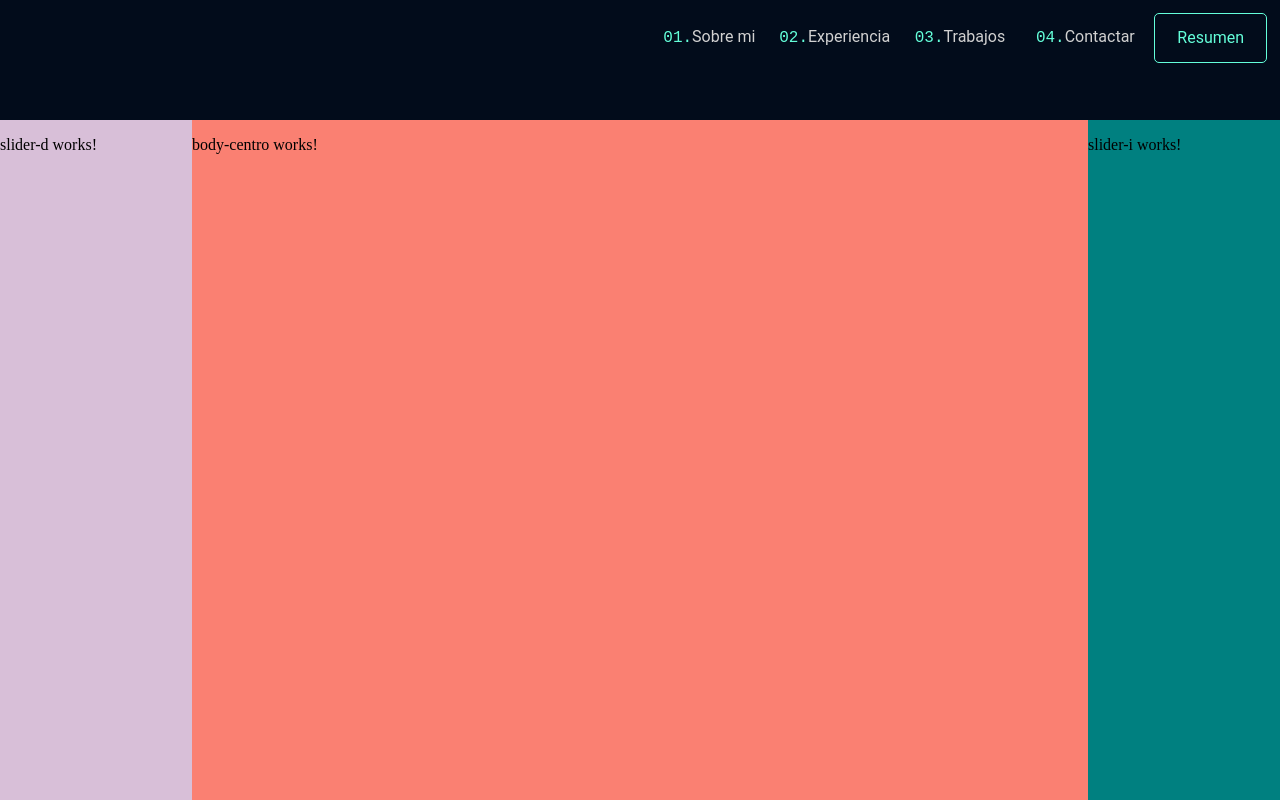
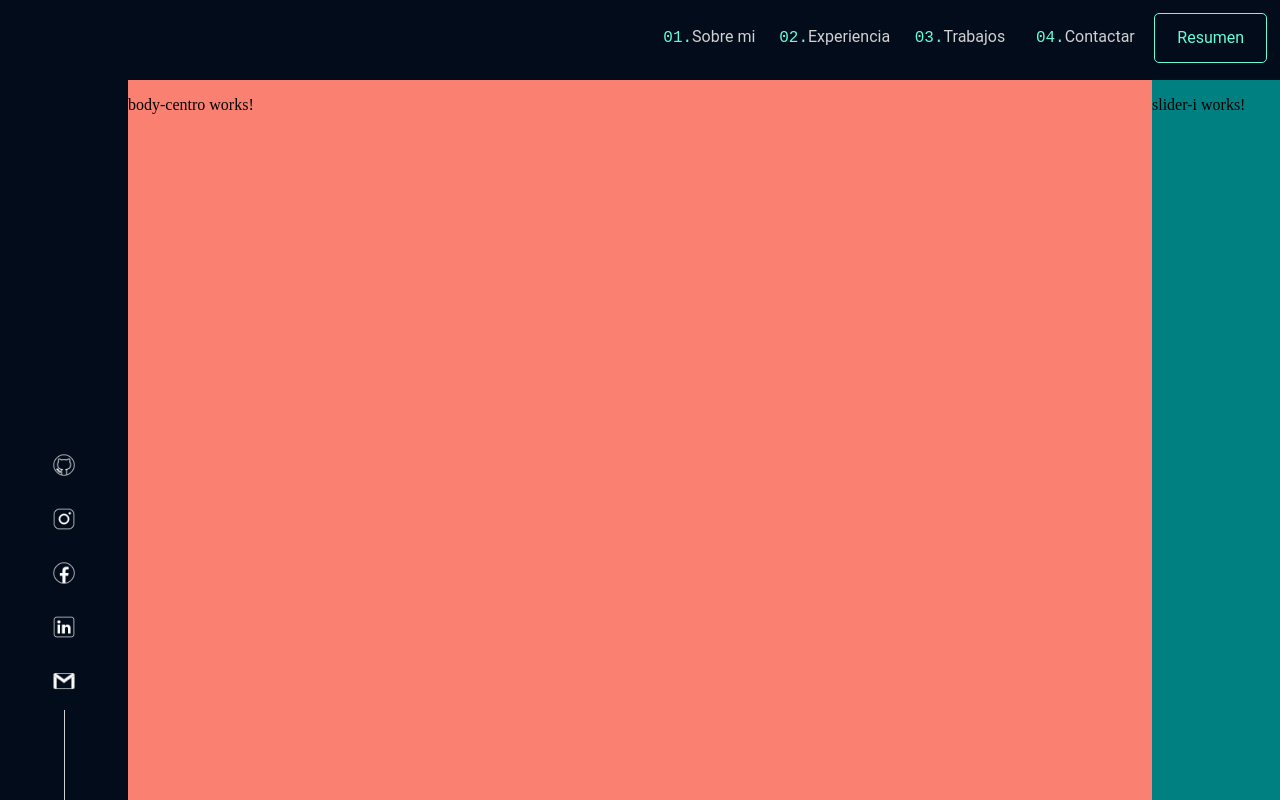
Before and after one commit to BROROZCO/mi-portafolio, an Angular app: page / in a window 1280 px wide. Built offline with nearby package versions, Linux system fonts and the light colour scheme.

Commit message:
Aside - hecho 50%

```diff
--- a/src/app/app.component.css
+++ b/src/app/app.component.css
@@ -1,7 +1,7 @@
 .container{
     display: grid;
-    grid-template-columns: 15% 1fr 15%;
-    grid-template-rows: 15% 1fr;
+    grid-template-columns: 10% 1fr 10%;
+    grid-template-rows: 10% 1fr;
     min-height: 100%;
 }
 
@@ -20,7 +20,6 @@
 }
 
 .Asaid-Dr{
-    background-color: thistle;
     grid-column-start: 1;
     grid-column-end: 2;
     grid-row-start: 2;
--- a/src/app/components/slider-derecho/slider-d/slider-d.component.css
+++ b/src/app/components/slider-derecho/slider-d/slider-d.component.css
@@ -0,0 +1,22 @@
+html{
+    height:  100% ;
+}
+.cont-asaid-D{
+    min-height: 100%;
+    display: grid;
+    grid-template-columns: 100%;
+    grid-template-rows: 2fr 0.3fr 0.3fr 0.3fr 0.3fr 0.3fr 0.5fr ;
+    justify-items: center;
+    align-items: center;
+    text-align: center;
+}
+
+.imagenes-aside{
+    width: 100%;
+}
+
+.Line-imagen{
+    position: relative;
+    height: 100%;
+    width: 1px;
+}
--- a/src/app/components/slider-derecho/slider-d/slider-d.component.html
+++ b/src/app/components/slider-derecho/slider-d/slider-d.component.html
@@ -1 +1,9 @@
-<p>slider-d works!</p>
+<aside class="cont-asaid-D">
+    <div></div>
+    <div class="imagenes-aside"><img id="github_Active" src="../../../../assets/imagenes/github-inactive.png" width="20%"></div>
+    <div class="imagenes-aside"><img class="" src="../../../../assets/imagenes/Instagram-Inactive.png" width="20%"></div>
+    <div class="imagenes-aside"><img class="" src="../../../../assets/imagenes/Facebook-Inactive.png" width="20%"></div>
+    <div class="imagenes-aside"><img class="" src="../../../../assets/imagenes/Linkedin-Inactive.png" width="20%"></div>
+    <div class="imagenes-aside"><img class="" src="../../../../assets/imagenes/Gmail-Inactive.png" width="20%"></div>
+    <img class="Line-imagen" src="../../../../assets/imagenes/Linea-contac.png">
+</aside>
```
Also changed, not shown: src/assets/imagenes/Linea-contac.png (added).
